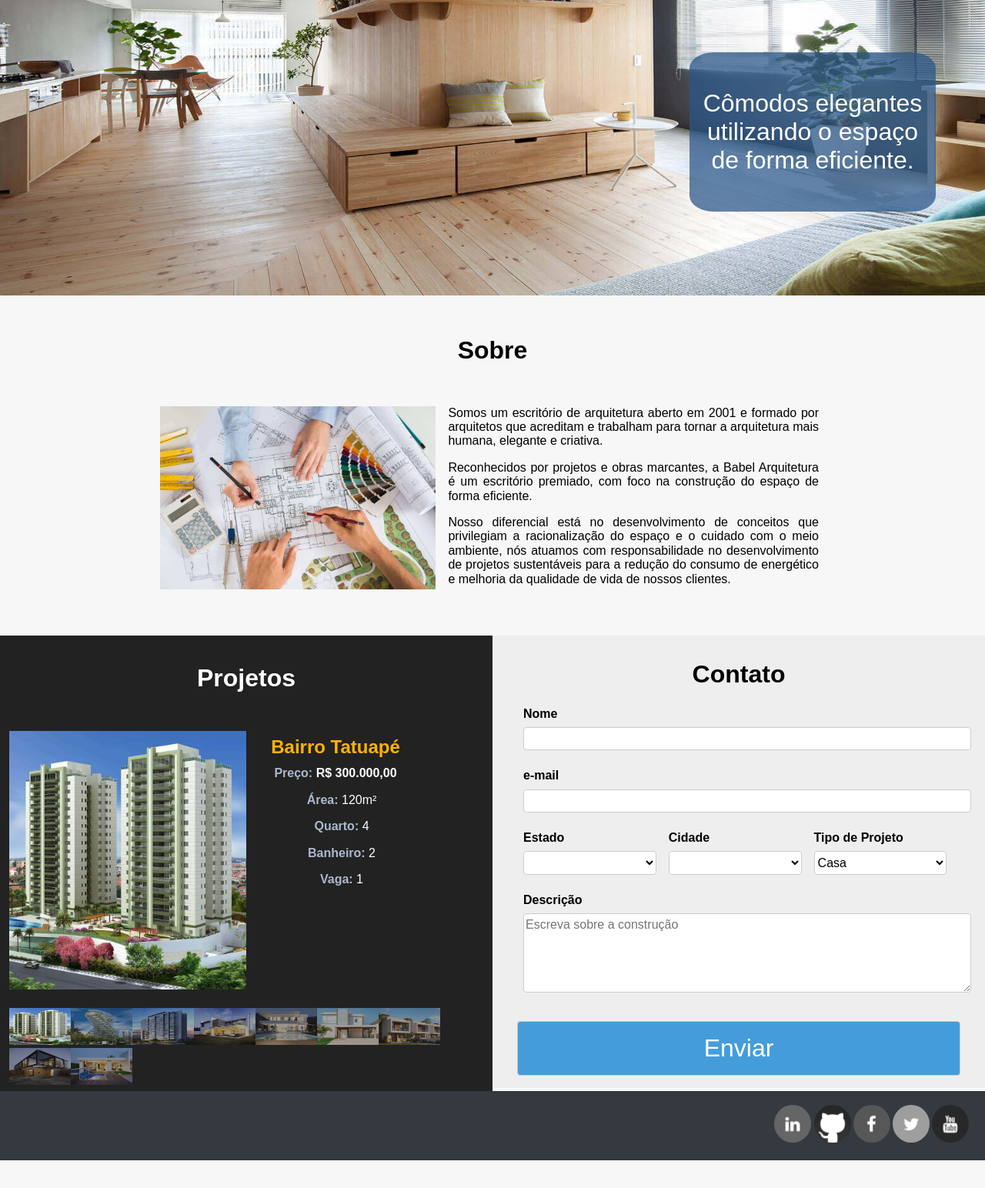
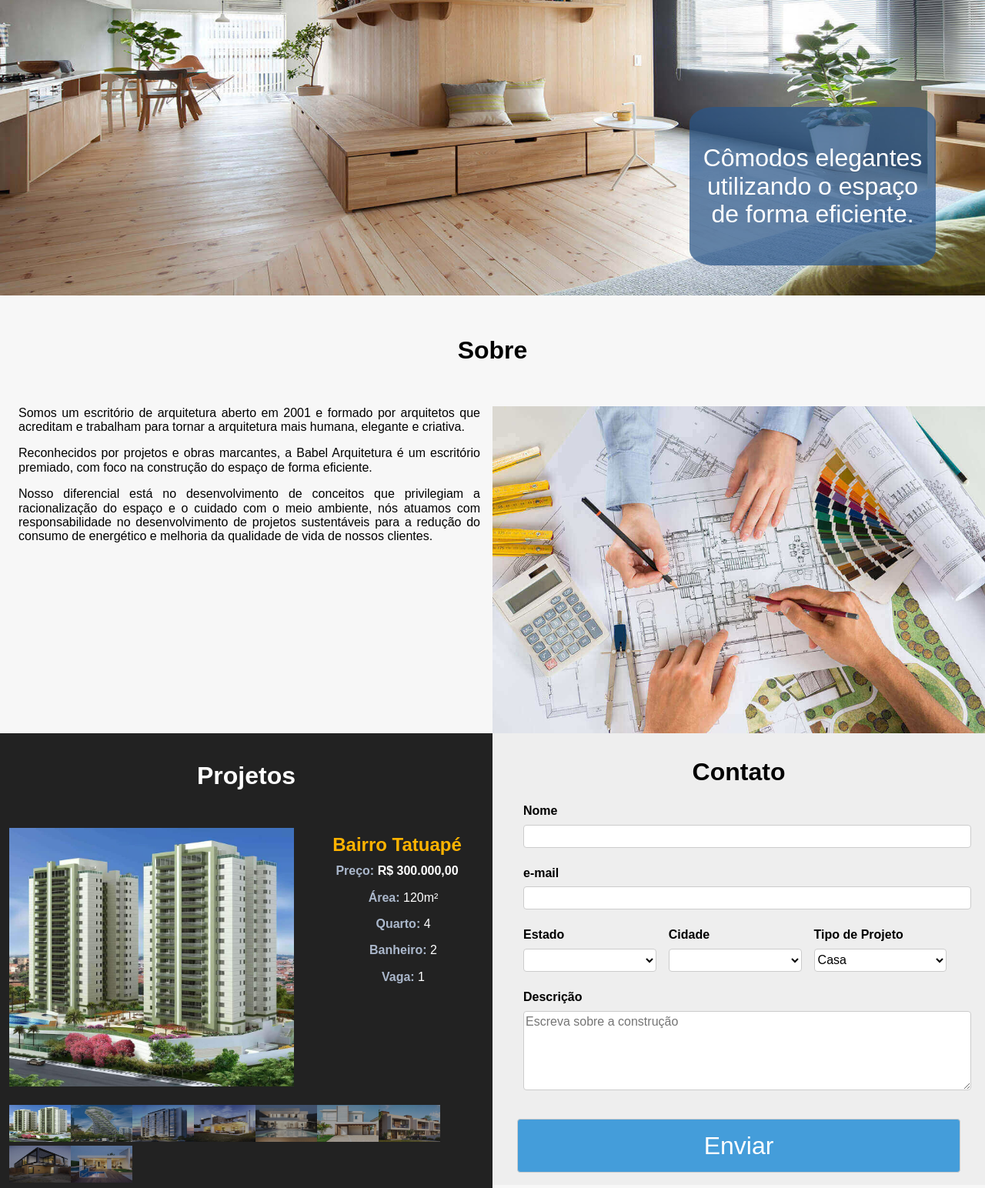
Before and after one commit to BrCasagrande/site-babel, a plain HTML site: page index.html in a window 1280 px wide. Shown: the part 240-1784 px from the top of the page at 77% size. Before the commit the page ends 1748 px from the top, so only its background shows below. Drawn offline with Linux system fonts and the light colour scheme.

Commit message:
Modificando o width das sections

```diff
--- a/css/style.css
+++ b/css/style.css
@@ -420,7 +420,7 @@ html {
         top: 55.5em; } }
     @media screen and (min-width: 1200px) {
       #projetos a {
-        top: 62.5em; } }
+        top: 68.5em; } }
 
 .slidesProj {
   display: none;
@@ -450,6 +450,7 @@ html {
     @media screen and (min-width: 1200px) {
       .slidesProj .caption-container {
         height: 21em;
+        right: 0;
         background-color: transparent; } }
     .slidesProj .caption-container h2 {
       color: #ffb300;
@@ -473,6 +474,9 @@ html {
     @media screen and (min-width: 1020px) {
       .slidesProj .building {
         width: 50%; } }
+    @media screen and (min-width: 1200px) {
+      .slidesProj .building {
+        width: 60%; } }
 
 .prev, .next {
   cursor: pointer;
@@ -558,8 +562,8 @@ html {
   .slidesHome .mensagem {
     background-color: rgba(42, 85, 136, 0.73);
     position: relative;
-    top: -13em;
     width: 9em;
+    top: -40%;
     border-radius: 10%;
     padding: 0.5em;
     left: 3%;
@@ -569,12 +573,10 @@ html {
     @media screen and (min-width: 1020px) {
       .slidesHome .mensagem {
         font-size: 1.5em;
-        top: -40%;
         left: 50%; } }
     @media screen and (min-width: 1200px) {
       .slidesHome .mensagem {
         font-size: 2em;
-        top: -10em;
         left: 70%; } }
 
 .last {
@@ -588,12 +590,18 @@ html {
     opacity: 0.6; }
   to {
     opacity: 1; } }
+.animaSlide {
+  animation: animaSlide 1s; }
+
+@keyframes animaSlide {
+  0% {
+    top: 0; }
+  50% {
+    top: -50%; }
+  100% {
+    top: -40%; } }
 #sobre {
   position: relative; }
-  @media screen and (min-width: 1200px) {
-    #sobre div {
-      padding: 0 12em;
-      margin-bottom: 4em; } }
   #sobre a {
     top: -4em;
     position: absolute; }
@@ -620,8 +628,10 @@ html {
         margin: 1em; } }
     @media screen and (min-width: 1200px) {
       #sobre img {
-        margin-top: 0em;
-        width: 40%; } }
+        float: right;
+        width: 50%;
+        margin: 0;
+        margin-left: 1em; } }
 
 #contato {
   position: relative; }
```
Also changed, not shown: 1 other file.
